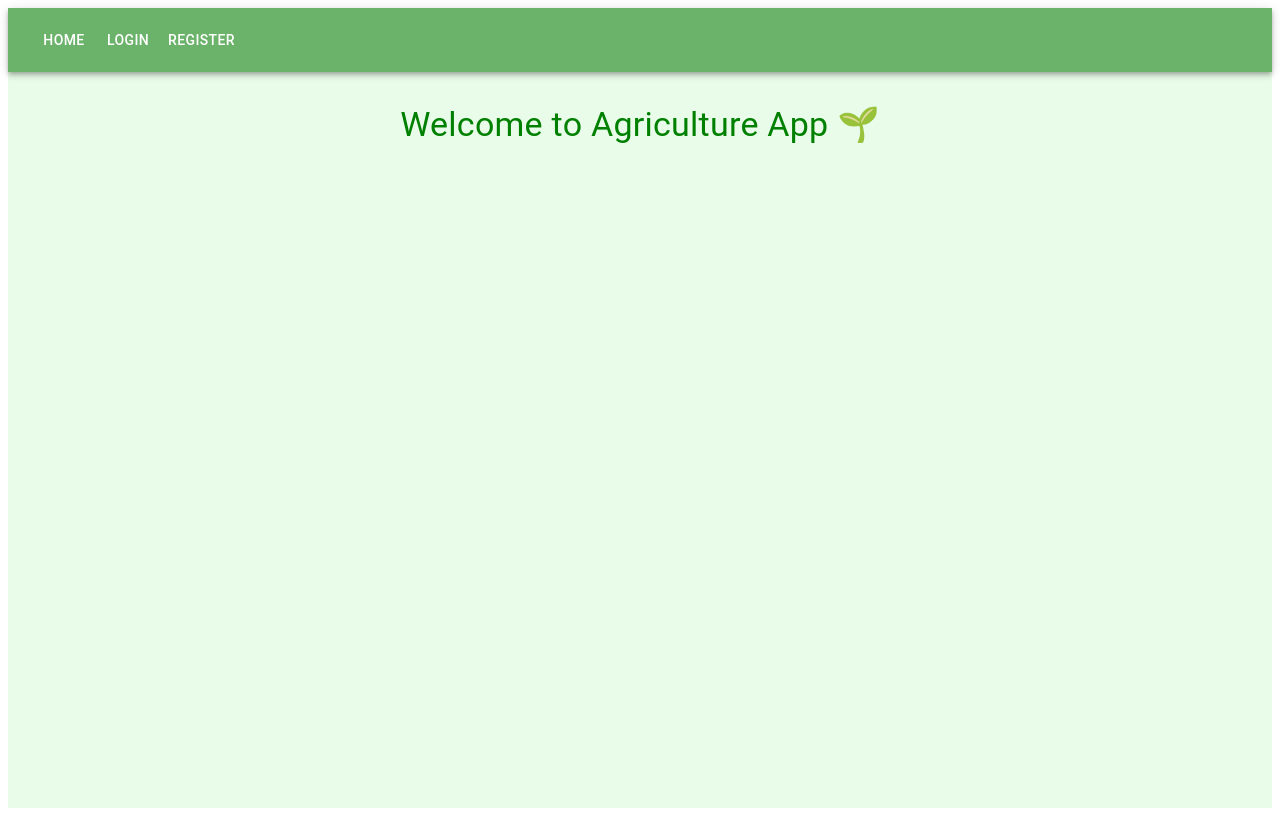
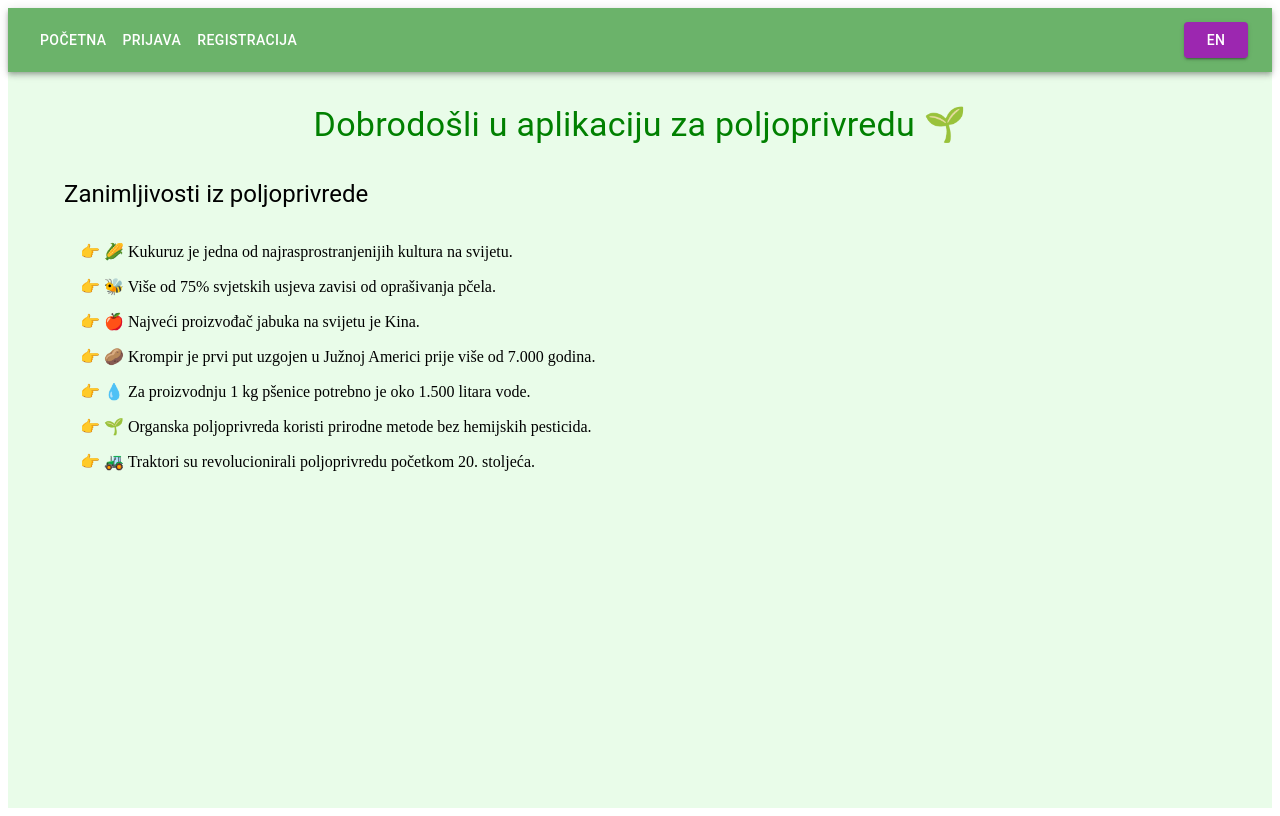
Before and after one commit to Prof-Redzo/agro-app, a React (Vite) app in the folder frontend/: page / in a window 1280 px wide. Built offline with nearby package versions, Linux system fonts and the light colour scheme.

Commit message:
Add Homepage and language button.

```diff
--- a/frontend/src/App.jsx
+++ b/frontend/src/App.jsx
@@ -1,5 +1,14 @@
 import { Routes, Route, Link, useNavigate } from "react-router-dom";
-import { AppBar, Toolbar, Button, Typography, Container, Box } from "@mui/material";
+import {
+  AppBar,
+  Toolbar,
+  Button,
+  Typography,
+  Container,
+  Box,
+} from "@mui/material";
+import { useState } from "react";
+import Home from "./pages/Home";
 import Register from "./pages/Register";
 import Login from "./pages/Login";
 import Dashboard from "./pages/Dashboard";
@@ -20,10 +29,17 @@ function App() {
   const username = localStorage.getItem("username");
   const navigate = useNavigate();
 
+  // Language state
+  const [language, setLanguage] = useState("bs"); // bs = bosanski, en = english
+
   const handleLogout = () => {
     localStorage.removeItem("token");
     localStorage.removeItem("username");
     navigate("/login");
+  };
+
+  const toggleLanguage = () => {
+    setLanguage((prev) => (prev === "bs" ? "en" : "bs"));
   };
 
   return (
@@ -33,29 +49,38 @@ function App() {
         <Toolbar sx={{ display: "flex", justifyContent: "space-between" }}>
           <Box>
             <Button component={Link} to="/" color="inherit">
-              Home
+              {language === "bs" ? "Početna" : "Home"}
             </Button>
             {!username && (
               <>
                 <Button component={Link} to="/login" color="inherit">
-                  Login
+                  {language === "bs" ? "Prijava" : "Login"}
                 </Button>
                 <Button component={Link} to="/register" color="inherit">
-                  Register
+                  {language === "bs" ? "Registracija" : "Register"}
                 </Button>
               </>
             )}
             {username && (
               <Button component={Link} to="/dashboard" color="inherit">
-                Dashboard
+                {language === "bs" ? "Kontrolna ploča" : "Dashboard"}
               </Button>
             )}
           </Box>
-          {username && (
-            <Button variant="contained" color="error" onClick={handleLogout}>
-              Logout
+          <Box sx={{ display: "flex", gap: 2 }}>
+            <Button
+              variant="contained"
+              color="secondary"
+              onClick={toggleLanguage}
+            >
+              {language === "bs" ? "EN" : "BS"}
             </Button>
-          )}
+            {username && (
+              <Button variant="contained" color="error" onClick={handleLogout}>
+                {language === "bs" ? "Odjava" : "Logout"}
+              </Button>
+            )}
+          </Box>
         </Toolbar>
       </AppBar>
 
@@ -65,20 +90,16 @@ function App() {
           <Route
             path="/"
             element={
-              <Typography variant="h4" align="center" color="green">
-                {username
-                  ? `Welcome, ${username} 🌱`
-                  : "Welcome to Agriculture App 🌱"}
-              </Typography>
+              <Home language={language} username={username} />
             }
           />
-          <Route path="/login" element={<Login />} />
-          <Route path="/register" element={<Register />} />
+          <Route path="/login" element={<Login language={language} />} />
+          <Route path="/register" element={<Register language={language} />} />
           <Route
             path="/dashboard"
             element={
               <ProtectedRoute>
-                <Dashboard />
+                <Dashboard language={language} username={username} />
               </ProtectedRoute>
             }
           />
--- a/frontend/src/pages/Dashboard.jsx
+++ b/frontend/src/pages/Dashboard.jsx
@@ -4,21 +4,22 @@ import {
   CircularProgress,
   Card,
   CardContent,
-  List,
-  ListItem,
-  ListItemText,
+  Box,
 } from "@mui/material";
 import axios from "axios";
 
-function Dashboard() {
+function Dashboard({ language, username }) {
   const [weather, setWeather] = useState(null);
-  const [recommendations, setRecommendations] = useState([]);
   const [loading, setLoading] = useState(true);
   const [error, setError] = useState(null);
 
   useEffect(() => {
     if (!navigator.geolocation) {
-      setError("Geolocation is not supported by your browser");
+      setError(
+        language === "bs"
+          ? "Geolokacija nije podržana u tvom pretraživaču"
+          : "Geolocation is not supported by your browser"
+      );
       setLoading(false);
       return;
     }
@@ -28,33 +29,62 @@ function Dashboard() {
         try {
           const { latitude, longitude } = position.coords;
 
-          const weatherRes = await axios.get(
+          const response = await axios.get(
             `https://api.openweathermap.org/data/2.5/weather?lat=${latitude}&lon=${longitude}&appid=${
               import.meta.env.VITE_WEATHER_API_KEY
             }&units=metric`
           );
 
-          setWeather(weatherRes.data);
-
-          const recRes = await axios.get("http://localhost:5000/api/recommendation");
-          setRecommendations(recRes.data.recommendations || []);
+          setWeather(response.data);
         } catch (err) {
-          console.error(err);
-          setError("Failed to fetch weather or recommendations");
+          setError(
+            language === "bs"
+              ? "Neuspjelo preuzimanje podataka o vremenu"
+              : "Failed to fetch weather data"
+          );
         } finally {
           setLoading(false);
         }
       },
-      (err) => {
-        console.error(err);
-        setError("Unable to retrieve location");
+      () => {
+        setError(
+          language === "bs"
+            ? "Nije moguće preuzeti lokaciju"
+            : "Unable to retrieve location"
+        );
         setLoading(false);
       }
     );
-  }, []);
+  }, [language]);
+
+  const getRecommendation = () => {
+    if (!weather) return "";
+    const temp = weather.main.temp;
+    const condition = weather.weather[0].main.toLowerCase();
+
+    if (language === "bs") {
+      if (temp > 25 && condition.includes("clear"))
+        return "☀ Vrijeme je pogodno za žetvu!";
+      if (temp >= 10 && temp <= 25 && condition.includes("cloud"))
+        return "🌱 Dobro vrijeme za sjetvu!";
+      if (condition.includes("rain"))
+        return "🌧 Izbjegavajte radove na polju danas.";
+      return "ℹ Nastavite pratiti vremenske uslove.";
+    } else {
+      if (temp > 25 && condition.includes("clear"))
+        return "☀ The weather is great for harvesting!";
+      if (temp >= 10 && temp <= 25 && condition.includes("cloud"))
+        return "🌱 Good conditions for sowing!";
+      if (condition.includes("rain"))
+        return "🌧 Avoid field work today.";
+      return "ℹ Keep monitoring weather conditions.";
+    }
+  };
 
   if (loading)
-    return <CircularProgress sx={{ display: "block", m: "20px auto" }} />;
+    return (
+      <CircularProgress sx={{ display: "block", m: "20px auto" }} />
+    );
   if (error)
     return (
       <Typography color="error" align="center">
@@ -63,41 +93,49 @@ function Dashboard() {
     );
 
   return (
-    <>
+    <Box>
+      <Typography variant="h4" align="center" color="primary" gutterBottom>
+        {language === "bs"
+          ? `Kontrolna ploča - Dobrodošao ${username}`
+          : `Dashboard - Welcome ${username}`}
+      </Typography>
+
       <Card sx={{ maxWidth: 400, m: "20px auto", p: 2, bgcolor: "#f4fff4" }}>
         <CardContent>
           <Typography variant="h5" gutterBottom>
-            Weather in {weather.name}
+            {language === "bs"
+              ? `Vrijeme u ${weather.name}`
+              : `Weather in ${weather.name}`}
           </Typography>
-          <Typography>🌡 Temperature: {weather.main.temp} °C</Typography>
-          <Typography>☁ Condition: {weather.weather[0].description}</Typography>
-          <Typography>💨 Wind: {weather.wind.speed} m/s</Typography>
-          <Typography>💧 Humidity: {weather.main.humidity}%</Typography>
+          <Typography>
+            🌡 {language === "bs" ? "Temperatura" : "Temperature"}:{" "}
+            {weather.main.temp} °C
+          </Typography>
+          <Typography>
+            ☁ {language === "bs" ? "Uslov" : "Condition"}:{" "}
+            {weather.weather[0].description}
+          </Typography>
+          <Typography>
+            💨 {language === "bs" ? "Vjetar" : "Wind"}: {weather.wind.speed} m/s
+          </Typography>
+          <Typography>
+            💧 {language === "bs" ? "Vlažnost" : "Humidity"}:{" "}
+            {weather.main.humidity}%
+          </Typography>
         </CardContent>
       </Card>
 
-      <Card sx={{ maxWidth: 500, m: "20px auto", p: 2, bgcolor: "#e8f5e9" }}>
+      <Card
+        sx={{ maxWidth: 400, m: "20px auto", p: 2, bgcolor: "#fff9e6" }}
+      >
         <CardContent>
-          <Typography variant="h6" gutterBottom>
-            🌱 Recommendations
+          <Typography variant="h6">
+            {language === "bs" ? "Preporuka" : "Recommendation"}
           </Typography>
-          {recommendations.length > 0 ? (
-            <List>
-              {recommendations.map((rec, i) => (
-                <ListItem key={i}>
-                  <ListItemText
-                    primary={rec.message}
-                    secondary={`Crop: ${rec.crop}`}
-                  />
-                </ListItem>
-              ))}
-            </List>
-          ) : (
-            <Typography>No suitable crops for current weather.</Typography>
-          )}
+          <Typography>{getRecommendation()}</Typography>
         </CardContent>
       </Card>
-    </>
+    </Box>
   );
 }
 
--- /dev/null
+++ b/frontend/src/pages/Home.jsx
@@ -0,0 +1,49 @@
+import { Typography, Box, List, ListItem } from "@mui/material";
+
+const facts = {
+  bs: [
+    "🌽 Kukuruz je jedna od najrasprostranjenijih kultura na svijetu.",
+    "🐝 Više od 75% svjetskih usjeva zavisi od oprašivanja pčela.",
+    "🍎 Najveći proizvođač jabuka na svijetu je Kina.",
+    "🥔 Krompir je prvi put uzgojen u Južnoj Americi prije više od 7.000 godina.",
+    "💧 Za proizvodnju 1 kg pšenice potrebno je oko 1.500 litara vode.",
+    "🌱 Organska poljoprivreda koristi prirodne metode bez hemijskih pesticida.",
+    "🚜 Traktori su revolucionirali poljoprivredu početkom 20. stoljeća.",
+  ],
+  en: [
+    "🌽 Corn is one of the most widespread crops in the world.",
+    "🐝 More than 75% of global crops depend on bee pollination.",
+    "🍎 The largest apple producer in the world is China.",
+    "🥔 Potatoes were first cultivated in South America over 7,000 years ago.",
+    "💧 Producing 1 kg of wheat requires about 1,500 liters of water.",
+    "🌱 Organic farming uses natural methods without chemical pesticides.",
+    "🚜 Tractors revolutionized agriculture at the beginning of the 20th century.",
+  ],
+};
+
+function Home({ language, username }) {
+  return (
+    <Box>
+      <Typography variant="h4" align="center" color="green" gutterBottom>
+        {username
+          ? language === "bs"
+            ? `Dobrodošao, ${username} 🌱`
+            : `Welcome, ${username} 🌱`
+          : language === "bs"
+          ? "Dobrodošli u aplikaciju za poljoprivredu 🌱"
+          : "Welcome to the Agriculture App 🌱"}
+      </Typography>
+
+      <Typography variant="h5" sx={{ mt: 4, mb: 2 }}>
+        {language === "bs" ? "Zanimljivosti iz poljoprivrede" : "Agriculture Facts"}
+      </Typography>
+      <List>
+        {facts[language].map((fact, index) => (
+          <ListItem key={index}>👉 {fact}</ListItem>
+        ))}
+      </List>
+    </Box>
+  );
+}
+
+export default Home;
```
